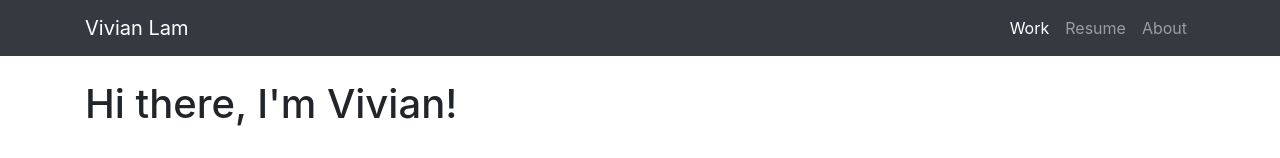
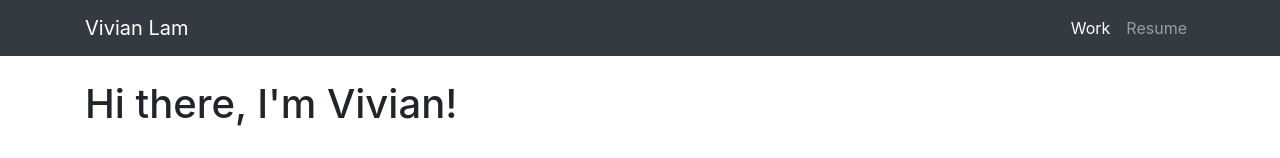
Before and after one commit to gbvivian/website-archive, a website: page index.html in a window 1280 px wide. Shown: the top 158 px of the page. Drawn offline with Linux system fonts and the light colour scheme.

Commit message:
add resume page

```diff
--- a/index.html
+++ b/index.html
@@ -35,12 +35,12 @@
               <span class="sr-only">(current)</span>
             </a>
           </li>
-          <li class="nav-item">
-            <a class="nav-link" href="#">Resume</a>
-          </li>
-          <li class="nav-item">
-            <a class="nav-link" href="#">About</a>
-          </li>
+          <div id="resume_container">
+            <li class="nav-item">
+
+              <a class="nav-link" href="resources/Resume_Vivian_Lam.pdf" target="_blank">Resume</a>
+            </li>
+          </div>
         </ul>
       </div>
     </div>
```
Also changed, not shown: 1 other file.
